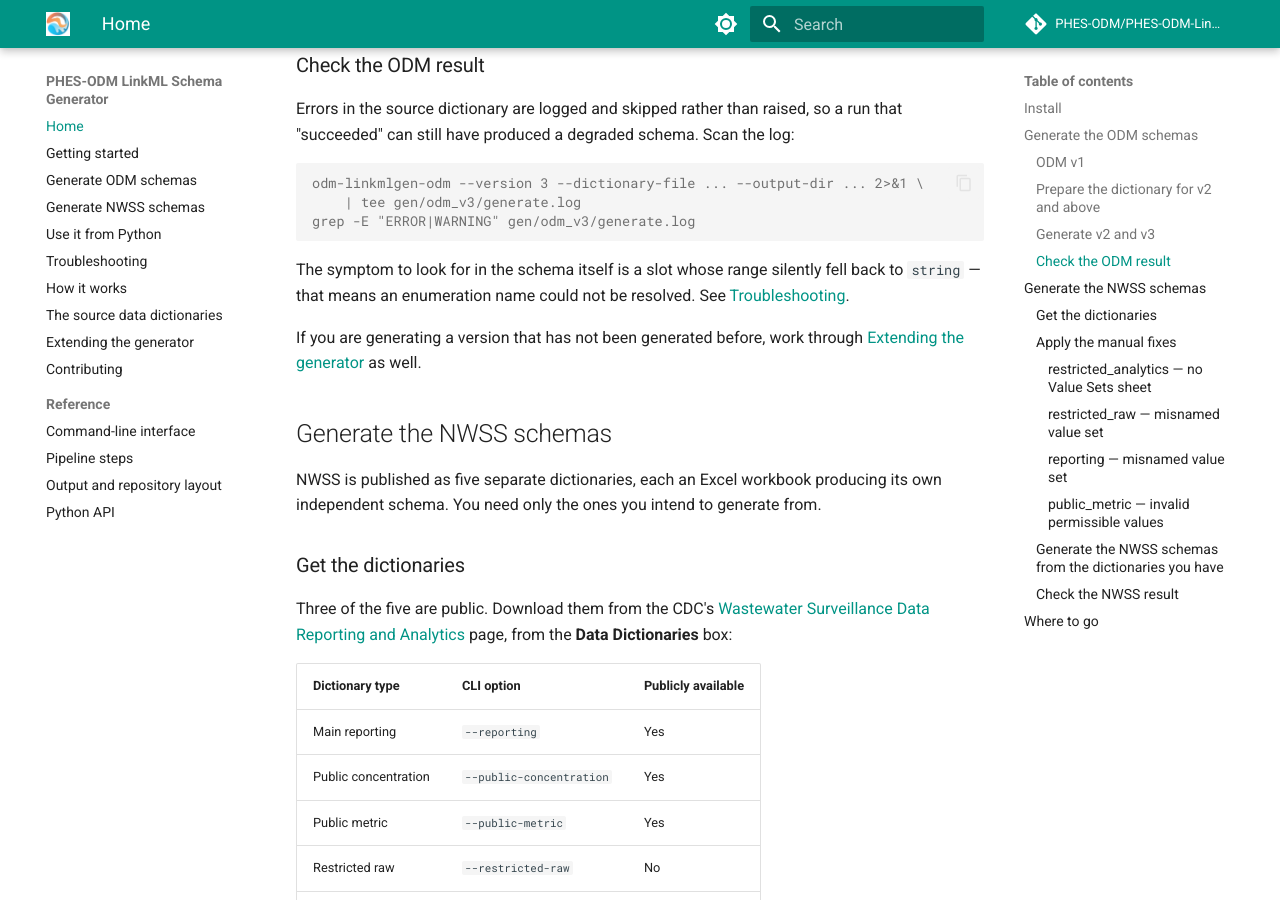
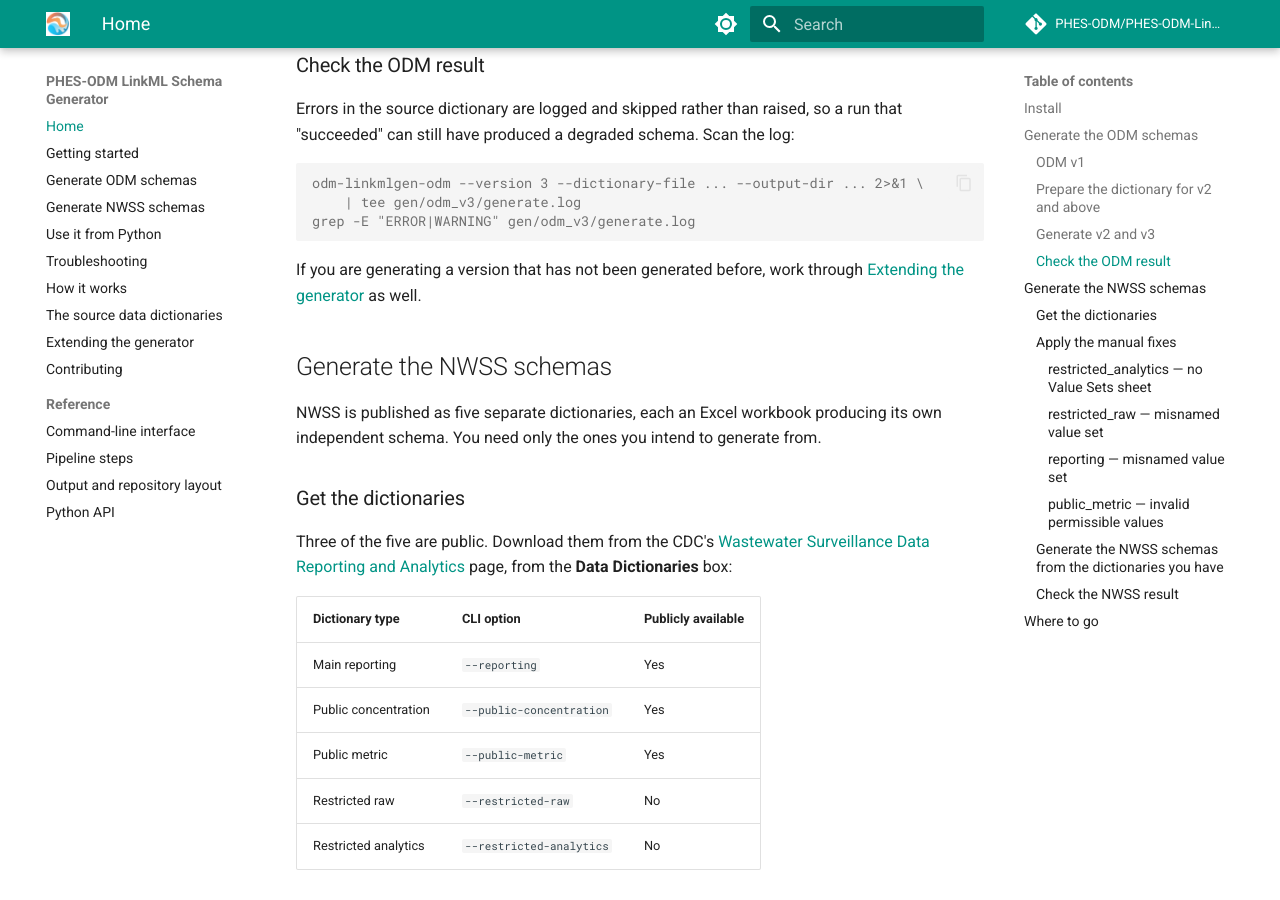
Before and after one commit to PHES-ODM/PHES-ODM-LinkMLGenerator, an MkDocs documentation site: the page built from docs/index.md, in a window 1280 px wide and 900 px high, scrolled down 2464 px. Built offline with MkDocs 1.6.1 and Material for MkDocs 9.7.7, drawn with Linux system fonts in a browser that asks for light colours; comment, search, counter and statistics services are not loaded.

Commit message:
Remove mention of errors resulting from a slot whose range silently falls back to 'string': too specific of an example.

````diff
--- a/docs/index.md
+++ b/docs/index.md
@@ -122,10 +122,6 @@ odm-linkmlgen-odm --version 3 --dictionary-file ... --output-dir ... 2>&1 \
     | tee gen/odm_v3/generate.log
 grep -E "ERROR|WARNING" gen/odm_v3/generate.log
 ```
-
-The symptom to look for in the schema itself is a slot whose range silently fell
-back to `string` — that means an enumeration name could not be resolved. See
-[Troubleshooting](troubleshooting.md).
 
 If you are generating a version that has not been generated before, work through
 [Extending the generator](extending.md#add-support-for-a-new-odm-version) as
````
Also changed, not shown: README.md (+0 -3 lines).
